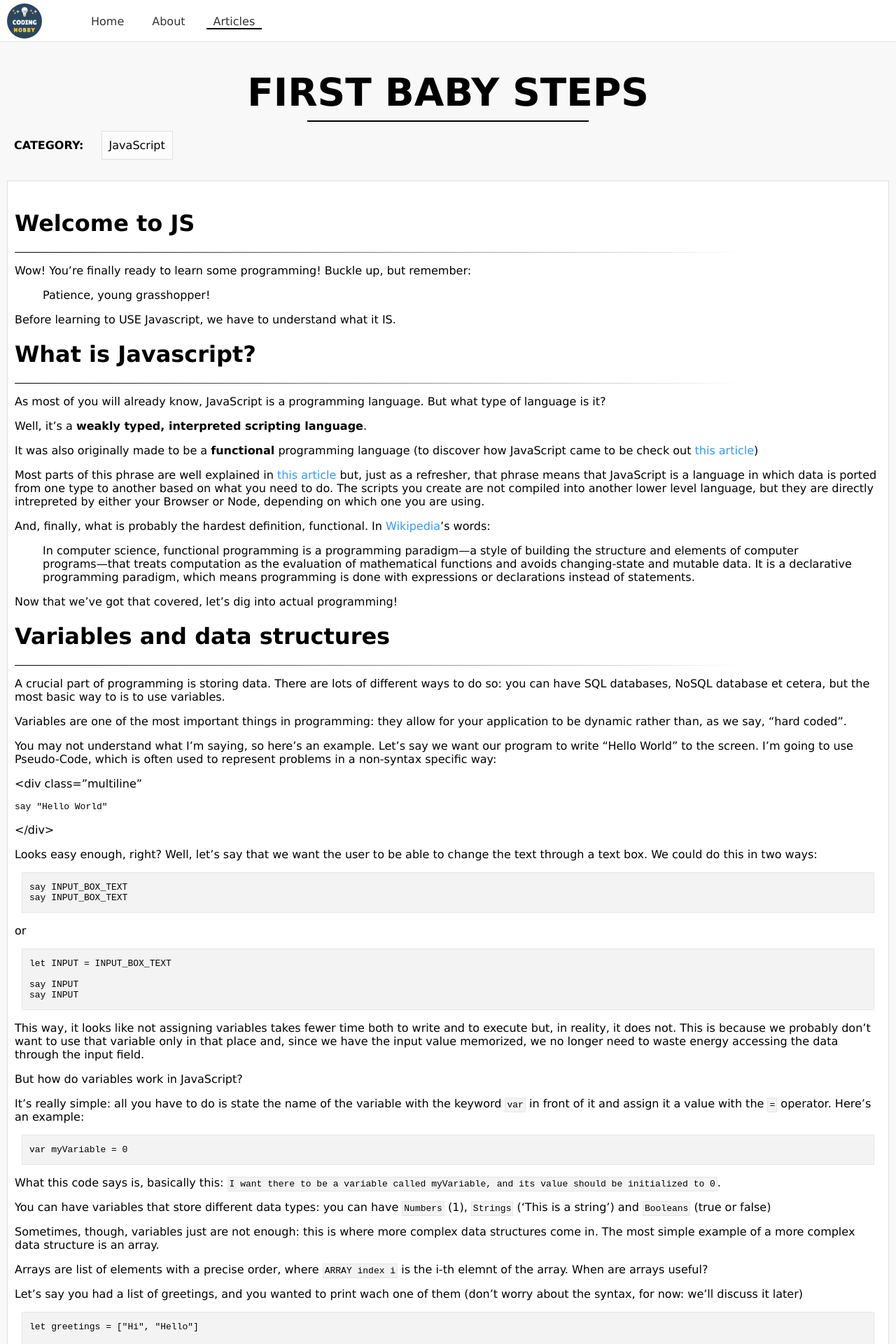
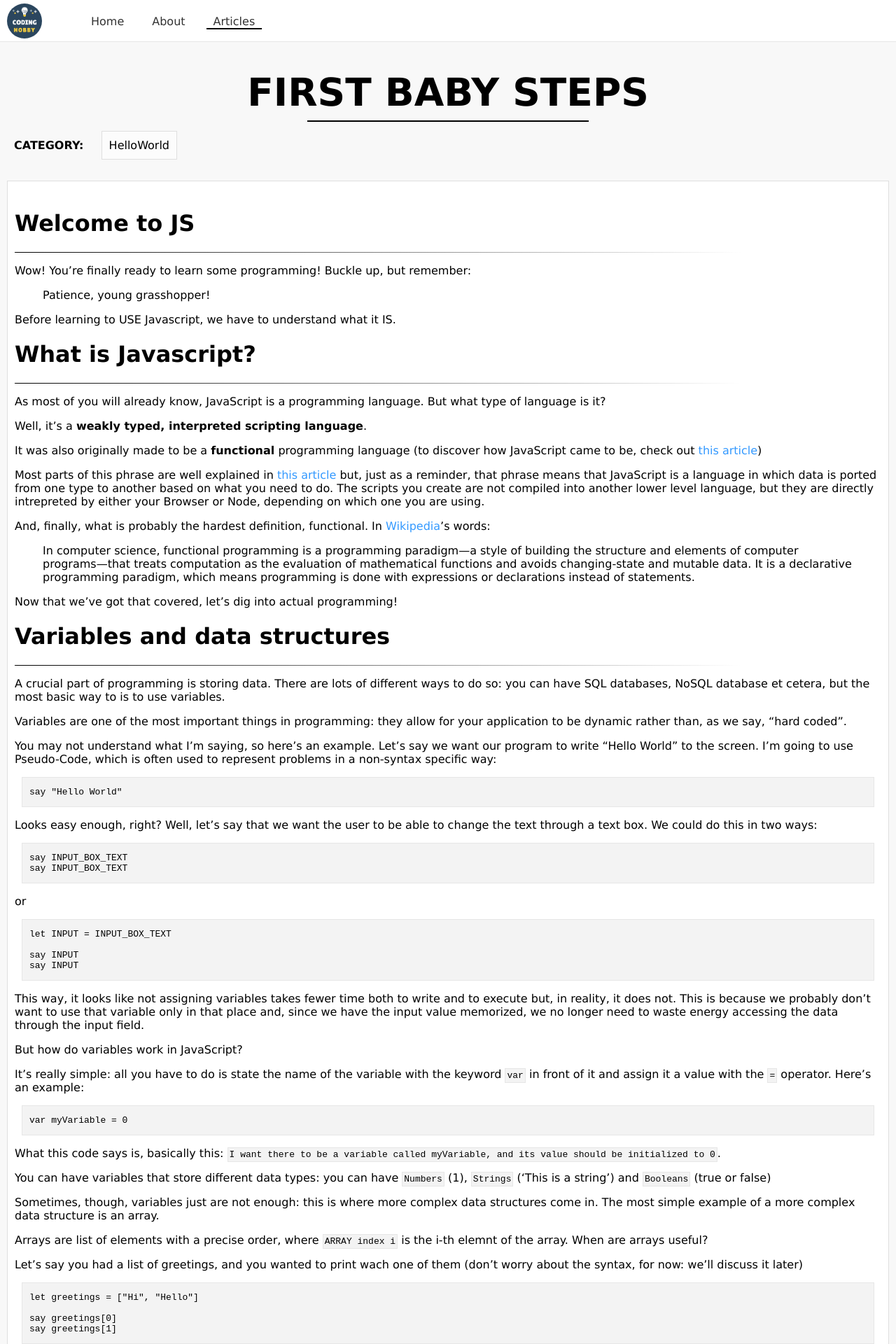
Before and after one commit to CodingHobby/codinghobby.github.io, a Jekyll site: the page built from _posts/2017-04-13-hello-world-2.md, in a window 1280 px wide. Shown: the top 1920 px of the page at 70% size. Built offline with Jekyll 4.4.1, drawn with Linux system fonts in a browser that asks for light colours.

Commit message:
Fixed errors in post

```diff
--- a/_layouts/articles.html
+++ b/_layouts/articles.html
@@ -14,7 +14,7 @@
 		</div>
 		{%for post in site.posts%}
 		<a href="{{post.url}}">
-			<div class="box">
+			<div class="box" name="{{post.category}}">
 				<h1> {{post.title}}</h1>
 				<p>{{post.excerpt}}</p>
 				<div class="info">
--- a/_posts/2017-04-13-hello-world-2.md
+++ b/_posts/2017-04-13-hello-world-2.md
@@ -2,7 +2,7 @@
 date: 2017-4-13
 title: First Baby Steps
 excerpt: Welcome to JavaScript
-categories: JavaScript
+categories: HelloWorld
 author: Corrado Canepari
 layout: post
 ---
@@ -25,9 +25,9 @@ As most of you will already know, JavaScript is a programming language. But what
 
 Well, it's a **weakly typed, interpreted scripting language**.
 
-It was also originally made to be a **functional** programming language (to discover how JavaScript came to be check out [this article](https://codinghobby.github.io/history/2017/03/25/js-history.html))
+It was also originally made to be a **functional** programming language (to discover how JavaScript came to be, check out [this article](https://codinghobby.github.io/history/2017/03/25/js-history.html))
 
-Most parts of this phrase are well explained in [this article](https://codinghobby.github.io/helloworld/2017/03/23/hw-1.html) but, just as a refresher, that phrase means that JavaScript is a language in which data is ported
+Most parts of this phrase are well explained in [this article](https://codinghobby.github.io/helloworld/2017/03/23/hw-1.html) but, just as a reminder, that phrase means that JavaScript is a language in which data is ported
 from one type to another based on what you need to do. The scripts you create are not compiled into another lower level language, but they are directly intrepreted by either your Browser or Node, depending on which one you are using.
 
 And, finally, what is probably the hardest definition, functional. In [Wikipedia](https://en.wikipedia.org/wiki/Functional_programming)'s words:
@@ -48,7 +48,7 @@ Variables are one of the most important things in programming: they allow for yo
 
 You may not understand what I'm saying, so here's an example. Let's say we want our program to write "Hello World" to the screen. I'm going to use Pseudo-Code, which is often used to represent problems in a non-syntax specific way:
 
-<div class="multiline"
+<div class="multiline">
 <pre>say "Hello World"</pre>
 </div>
 
```
